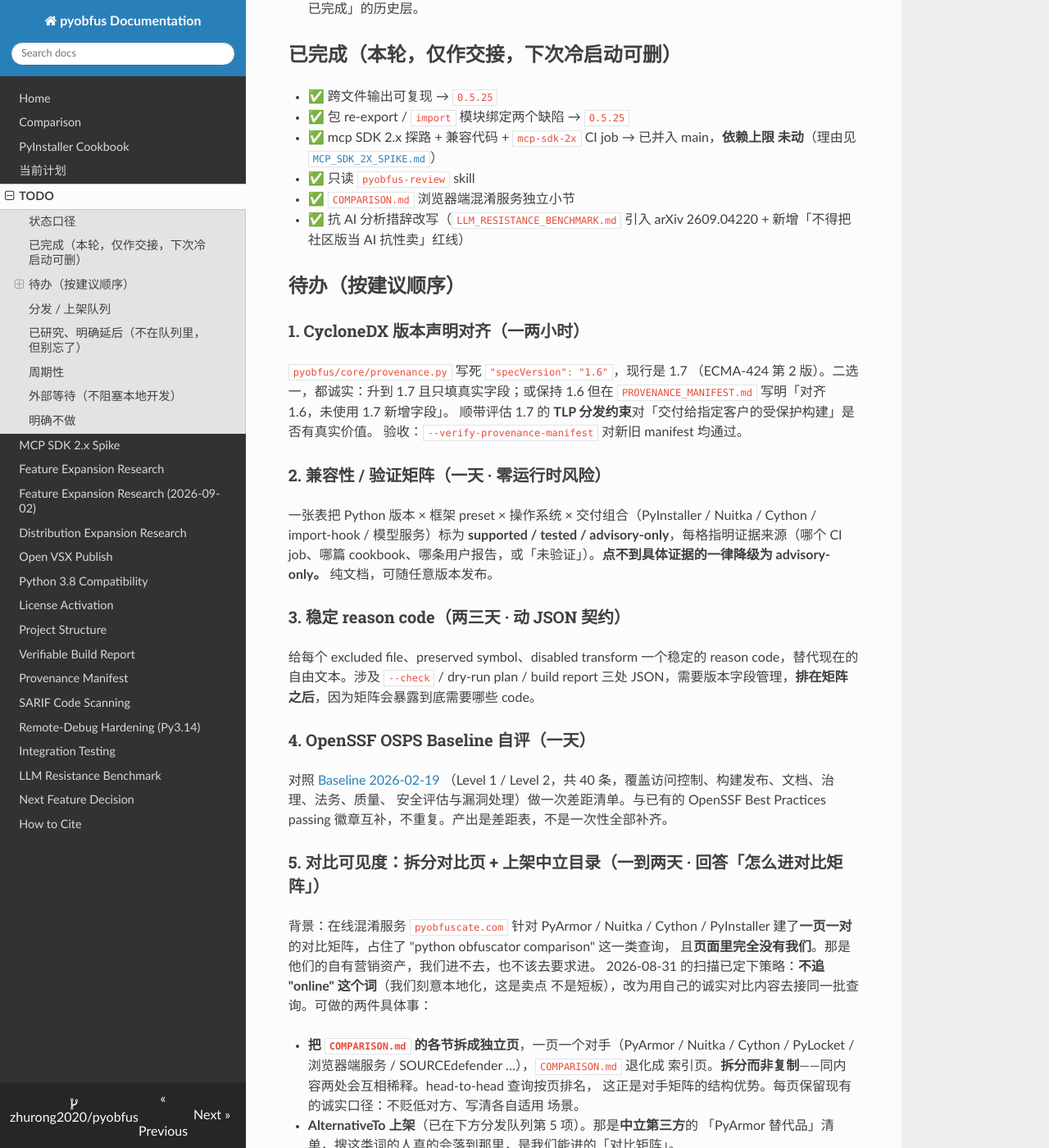
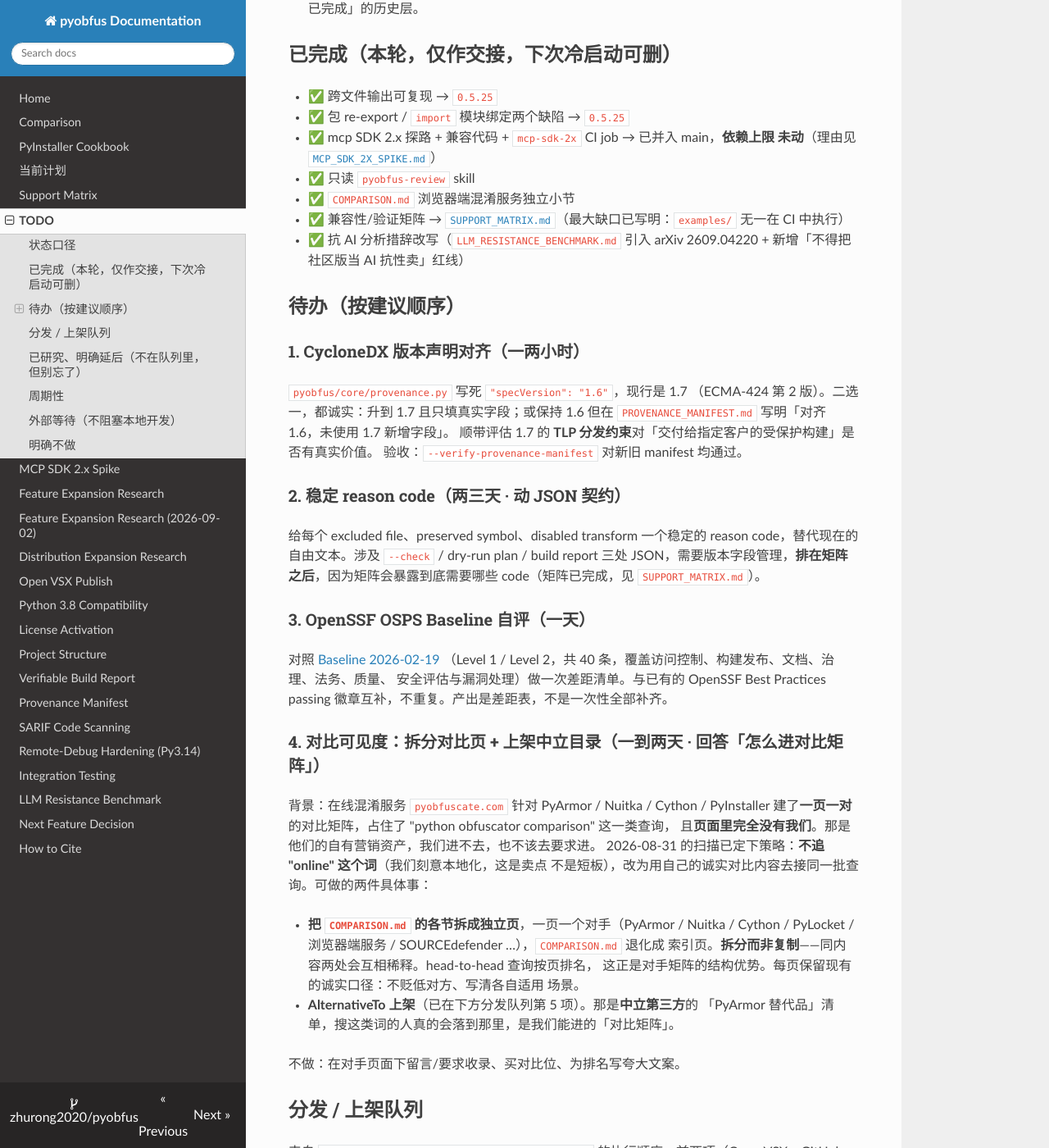
Before and after one commit to zhurong2020/pyobfus, an MkDocs documentation site: the page built from docs/TODO.md, in a window 1280 px wide and 1400 px high, scrolled down 391 px. Shown: the whole window at 82% size. Built offline with MkDocs 1.6.1, drawn with Linux system fonts in a browser that asks for light colours; nearby versions of some CDN libraries.

Commit message:
docs: publish a support matrix that separates tested from assumed
Three labels, applied strictly: tested means a named CI job runs it on
every push, verified once means a human did it on a stated date and
nothing re-runs it, advisory-only means a documented recipe with no
recorded verification. A cell that cannot point at a job, a test file or
a dated record is advisory-only regardless of how confident it feels.

Writing it down surfaced two things worth saying out loud rather than
implying. The transformation is tested across three operating systems and
six Python versions, but *running* the generated code is only proven on
Linux, so a platform-specific execution bug would reach a user before it
reached CI. And every framework preset is tested for its exclusion list
only: nothing builds a Django or FastAPI app and serves it, so "django
preset works" means the names we intended are excluded, not that a Django
project survives.

The largest gap it names is that no examples/ directory runs in CI. They
were reproduced by hand when written and nothing re-runs them.

Every pointer in the table was checked to exist, including the five CI
job names.

Co-Authored-By: Claude Opus 5 <noreply@anthropic.com>

```diff
--- a/docs/TODO.md
+++ b/docs/TODO.md
@@ -21,6 +21,7 @@
   未动**（理由见 [`MCP_SDK_2X_SPIKE.md`](MCP_SDK_2X_SPIKE.md)）
 - ✅ 只读 `pyobfus-review` skill
 - ✅ `COMPARISON.md` 浏览器端混淆服务独立小节
+- ✅ 兼容性/验证矩阵 → [`SUPPORT_MATRIX.md`](SUPPORT_MATRIX.md)（最大缺口已写明：`examples/` 无一在 CI 中执行）
 - ✅ 抗 AI 分析措辞改写（`LLM_RESISTANCE_BENCHMARK.md` 引入 arXiv 2609.04220 + 新增「不得把社区版当 AI 抗性卖」红线）
 
 ## 待办（按建议顺序）
@@ -33,28 +34,20 @@
 顺带评估 1.7 的 **TLP 分发约束**对「交付给指定客户的受保护构建」是否有真实价值。
 验收：`--verify-provenance-manifest` 对新旧 manifest 均通过。
 
-### 2. 兼容性 / 验证矩阵（一天 · 零运行时风险）
-
-一张表把 Python 版本 × 框架 preset × 操作系统 × 交付组合（PyInstaller /
-Nuitka / Cython / import-hook / 模型服务）标为
-**supported / tested / advisory-only**，每格指明证据来源（哪个 CI job、哪篇
-cookbook、哪条用户报告，或「未验证」）。**点不到具体证据的一律降级为
-advisory-only。** 纯文档，可随任意版本发布。
-
-### 3. 稳定 reason code（两三天 · 动 JSON 契约）
+### 2. 稳定 reason code（两三天 · 动 JSON 契约）
 
 给每个 excluded file、preserved symbol、disabled transform 一个稳定的 reason
 code，替代现在的自由文本。涉及 `--check` / dry-run plan / build report 三处
-JSON，需要版本字段管理，**排在矩阵之后**，因为矩阵会暴露到底需要哪些 code。
+JSON，需要版本字段管理，**排在矩阵之后**，因为矩阵会暴露到底需要哪些 code（矩阵已完成，见 `SUPPORT_MATRIX.md`）。
 
-### 4. OpenSSF OSPS Baseline 自评（一天）
+### 3. OpenSSF OSPS Baseline 自评（一天）
 
 对照 [Baseline 2026-02-19](https://baseline.openssf.org/versions/2026-02-19.html)
 （Level 1 / Level 2，共 40 条，覆盖访问控制、构建发布、文档、治理、法务、质量、
 安全评估与漏洞处理）做一次差距清单。与已有的 OpenSSF Best Practices passing
 徽章互补，不重复。产出是差距表，不是一次性全部补齐。
 
-### 5. 对比可见度：拆分对比页 + 上架中立目录（一到两天 · 回答「怎么进对比矩阵」）
+### 4. 对比可见度：拆分对比页 + 上架中立目录（一到两天 · 回答「怎么进对比矩阵」）
 
 背景：在线混淆服务 `pyobfuscate.com` 针对 PyArmor / Nuitka / Cython / PyInstaller
 建了**一页一对**的对比矩阵，占住了 "python obfuscator comparison" 这一类查询，
--- a/mkdocs.yml
+++ b/mkdocs.yml
@@ -18,6 +18,7 @@ nav:
   - Comparison: COMPARISON.md
   - PyInstaller Cookbook: PYINSTALLER_COOKBOOK.md
   - 当前计划: CURRENT_PLAN_ZH.md
+  - Support Matrix: SUPPORT_MATRIX.md
   - TODO: TODO.md
   - MCP SDK 2.x Spike: MCP_SDK_2X_SPIKE.md
   - Feature Expansion Research: FEATURE_EXPANSION_RESEARCH_2026-09-12.md
```
Also changed, not shown: README.md (+1 -0 lines), docs/SUPPORT_MATRIX.md (added, +82 -0 lines).
